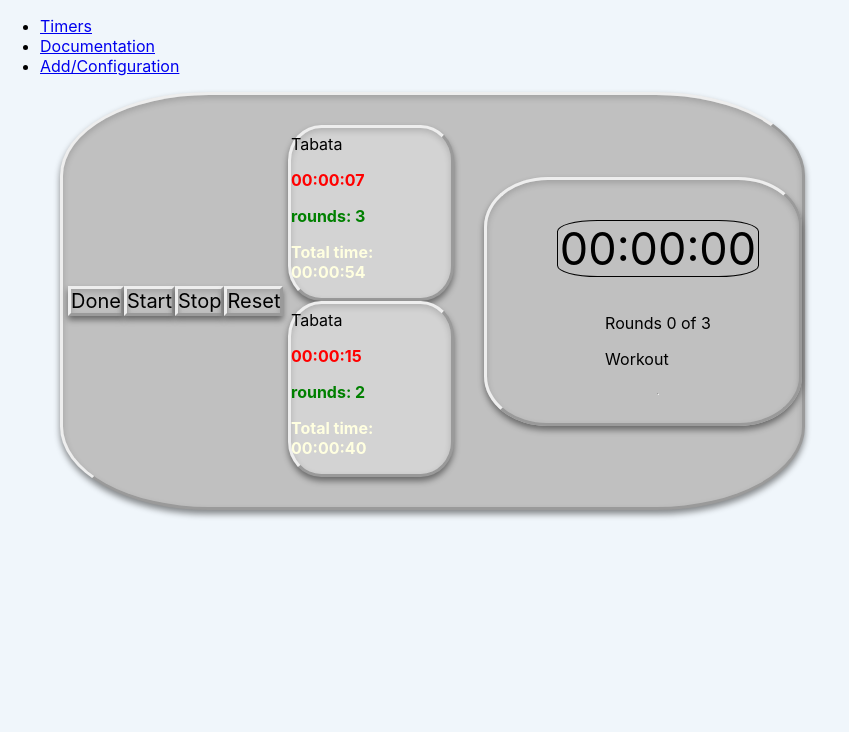
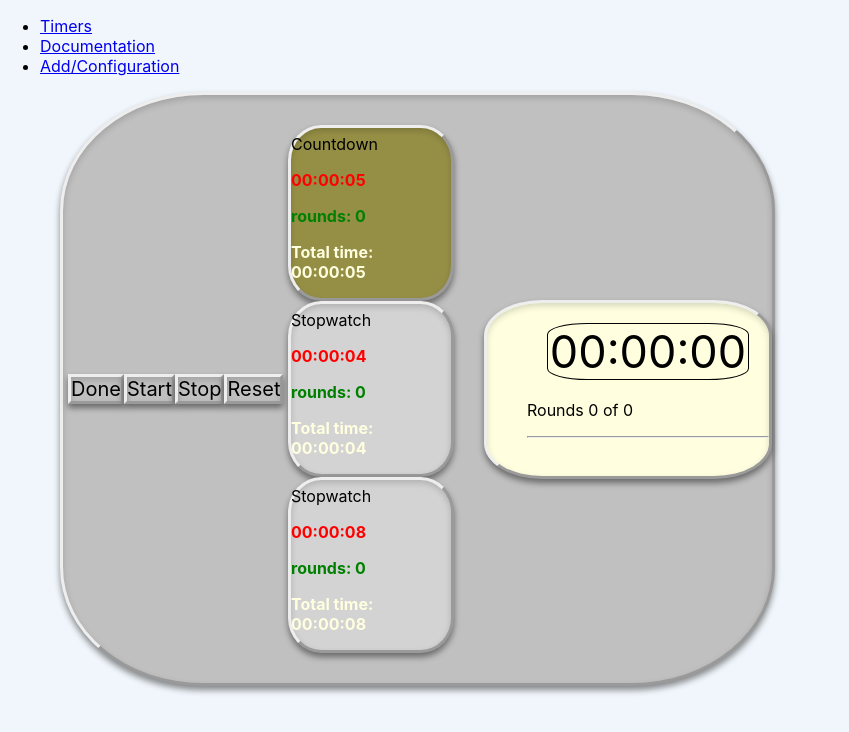
Before and after one commit to prof-tejera/assignment-3-scarvelh, a React (Create React App) app: page / in a window 1280 px wide. Shown: the top 732 px of the page, without its empty margins (0-849 px from the left). Built offline with nearby package versions, Linux system fonts and the light colour scheme.

Commit message:
Fix bugs

```diff
--- a/src/components/generic/StopWatchButtons.js
+++ b/src/components/generic/StopWatchButtons.js
@@ -66,11 +66,12 @@ export const StopWatchButtonsTimers = () => {
             if (currentTimer.type === "Stopwatch") {
               // we have reached the end
               if (seconds === currentTimer.originalseconds) {
-                if (activeTimerIndex === timers.length - 1 && repeat === currentTimer.originalrepeat) {
+                if (activeTimerIndex === timers.length - 1 /*&& repeat === currentTimer.originalrepeat*/) {
                   setFastForward(true);
                 }
-
-                moveToNextTimer();
+                else {
+                  moveToNextTimer();
+                }
 
               } else {
                 setSeconds(seconds + 1);
@@ -78,12 +79,13 @@ export const StopWatchButtonsTimers = () => {
             } else if (currentTimer.type === "Countdown") {
               // we have reached the end
               if (seconds === 0) {
-                if (activeTimerIndex === timers.length - 1 && repeat === currentTimer.originalrepeat) {
+                if (activeTimerIndex === timers.length - 1 /*&& repeat === currentTimer.originalrepeat*/) {
 
                   setFastForward(true);
+                }else {
+
+                  moveToNextTimer();
                 }
-
-                moveToNextTimer();
               } else {
                 setSeconds(seconds - 1);
               }
@@ -165,7 +167,7 @@ export const StopWatchButtonsTimers = () => {
                 }
               } else {
                 setSeconds(seconds - 1);
-                //setOriginalRepeat(timers[activeTimerIndex].originalrepeat);
+
 
 
               }
--- a/src/mycontext/MyContexts.js
+++ b/src/mycontext/MyContexts.js
@@ -43,11 +43,11 @@ export function StopWatchProvider({ children }) {
   };
 
   const [timers, setTimers] = useState([
-   /* {
+    /*{
       type: "Stopwatch",
       originalhours: 0,
       originalminutes: 0,
-      originalseconds: 2,
+      originalseconds: 4,
       originalrepeat: 0,
       originalhoursrest: 0,
       originalminutesrest: 0,
@@ -72,7 +72,7 @@ export function StopWatchProvider({ children }) {
       originalhoursrest: 0,
       originalminutesrest: 0,
       originalsecondsrest: 0,
-    },*/
+    },
     {
       type: "Tabata",
       originalhours: 0,
@@ -82,17 +82,37 @@ export function StopWatchProvider({ children }) {
       originalhoursrest: 0,
       originalminutesrest: 0,
       originalsecondsrest: 11,
+    },*/
+    {
+      type: "Countdown",
+      originalhours: 0,
+      originalminutes: 0,
+      originalseconds: 5,
+      originalrepeat: 0,
+      originalhoursrest: 0,
+      originalminutesrest: 0,
+      originalsecondsrest: 0,
     },
     {
-      type: "Tabata",
+      type: "Stopwatch",
       originalhours: 0,
       originalminutes: 0,
-      originalseconds: 15,
-      originalrepeat: 2,
+      originalseconds: 4,
+      originalrepeat: 0,
       originalhoursrest: 0,
       originalminutesrest: 0,
-      originalsecondsrest: 5,
+      originalsecondsrest: 0,
     },
+    {
+      type: "Stopwatch",
+      originalhours: 0,
+      originalminutes: 0,
+      originalseconds: 8,
+      originalrepeat: 0,
+      originalhoursrest: 0,
+      originalminutesrest: 0,
+      originalsecondsrest: 0,
+    }
   ]);
   const [isRunning, setIsRunning] = useState(false);
   const [activeTimerIndex, setActiveTimerIndex] = useState(null);
--- a/src/views/TimersView_New.js
+++ b/src/views/TimersView_New.js
@@ -25,7 +25,7 @@ const Container = styled.div`
 // align text in a grid
 const AlignGrid = {
   margin: "30px",
-  alignItems: "center",
+  alignItems: "center"
 };
 
 const ButtonPosition = {
@@ -34,19 +34,19 @@ const ButtonPosition = {
   alignItems: "right",
   //border: ".1rem red solid",
   borderRadius: "20%",
-  float: "left",
+  float: "left"
 };
 const myStyle = {
   backgroundColor: "#add8e6",
   alignItems: "center",
-  cursor: "pointer",
+  cursor: "pointer"
 };
 
 export const StopWatchDisplayTypes = () => {
   const create_timers = [];
   const [setType] = useState("Stopwatch");
 
-  const { timers, setStopwatchtype, activeTimerIndex } =
+  let { timers, setStopwatchtype, activeTimerIndex } =
     useContext(TimerContext);
 
   //***********************************************************
@@ -60,7 +60,7 @@ export const StopWatchDisplayTypes = () => {
     n.set("C", <Countdown />);
     n.set(
       "customStyling",
-      '{ backgroundColor: "#ffffe0", alignItems: "center", cursor: "pointer" }'
+      "{ backgroundColor: \"#ffffe0\", alignItems: \"center\", cursor: \"pointer\" }"
     );
     create_timers.push(n);
     return n;
@@ -78,10 +78,13 @@ export const StopWatchDisplayTypes = () => {
     setType(() => timerType);
   }
 
+  if (activeTimerIndex === null) {
+    activeTimerIndex = 0;
+  }
   let selectedTimerType;
   if (create_timers.length > 0) {
-    let t = context.timers[0].type;
-
+    // change the different timer display
+    let t = context.timers[activeTimerIndex].type;
     switch (t) {
       case "Stopwatch":
         selectedTimerType = <Stopwatch style={myStyle} />;
@@ -121,7 +124,7 @@ export const StopWatchDisplayTypes = () => {
             secsrest={timers[i].originalsecondsrest}
             rounds={timers[i].originalrepeat}
             style={{
-              backgroundColor: i === activeTimerIndex ? "#958f46" : "lightgrey",
+              backgroundColor: i === activeTimerIndex ? "#958f46" : "lightgrey"
             }}
           >
             <TimerTitle>{c_timer.get("title")}</TimerTitle>
```
